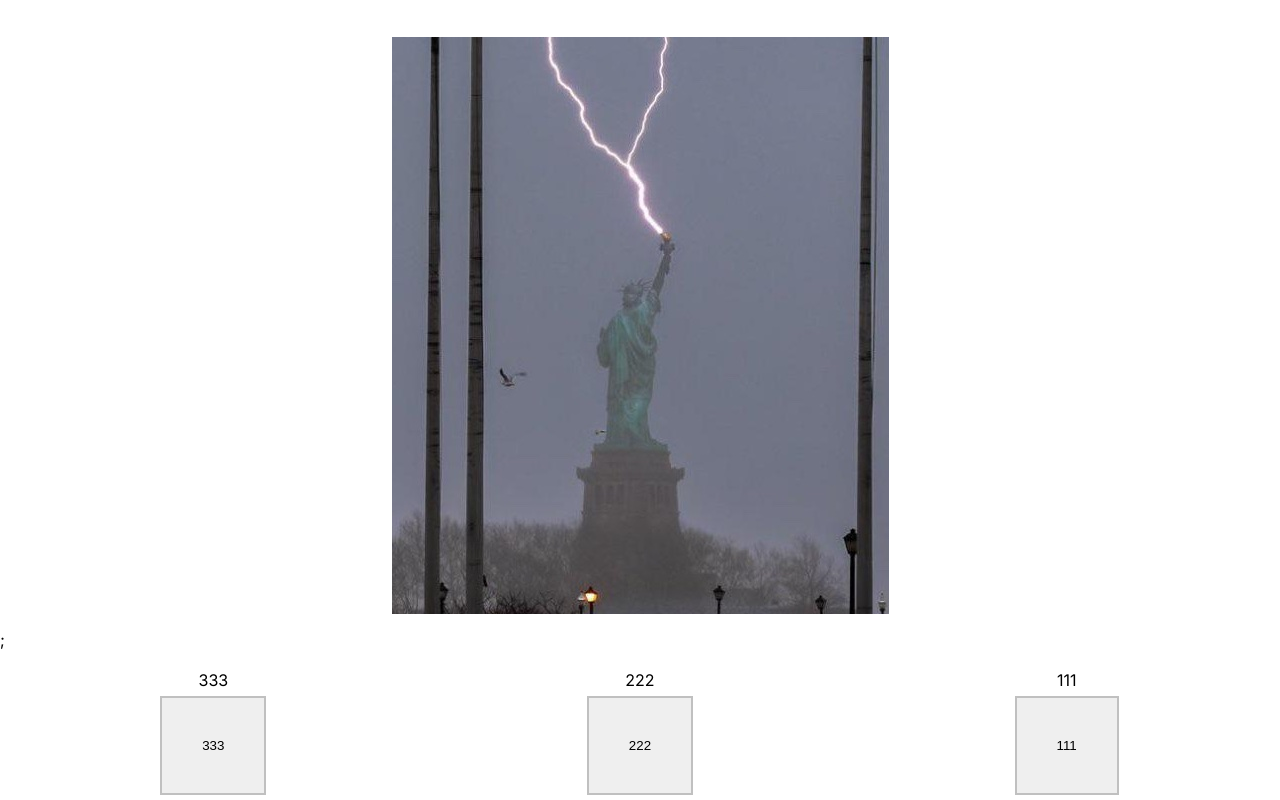
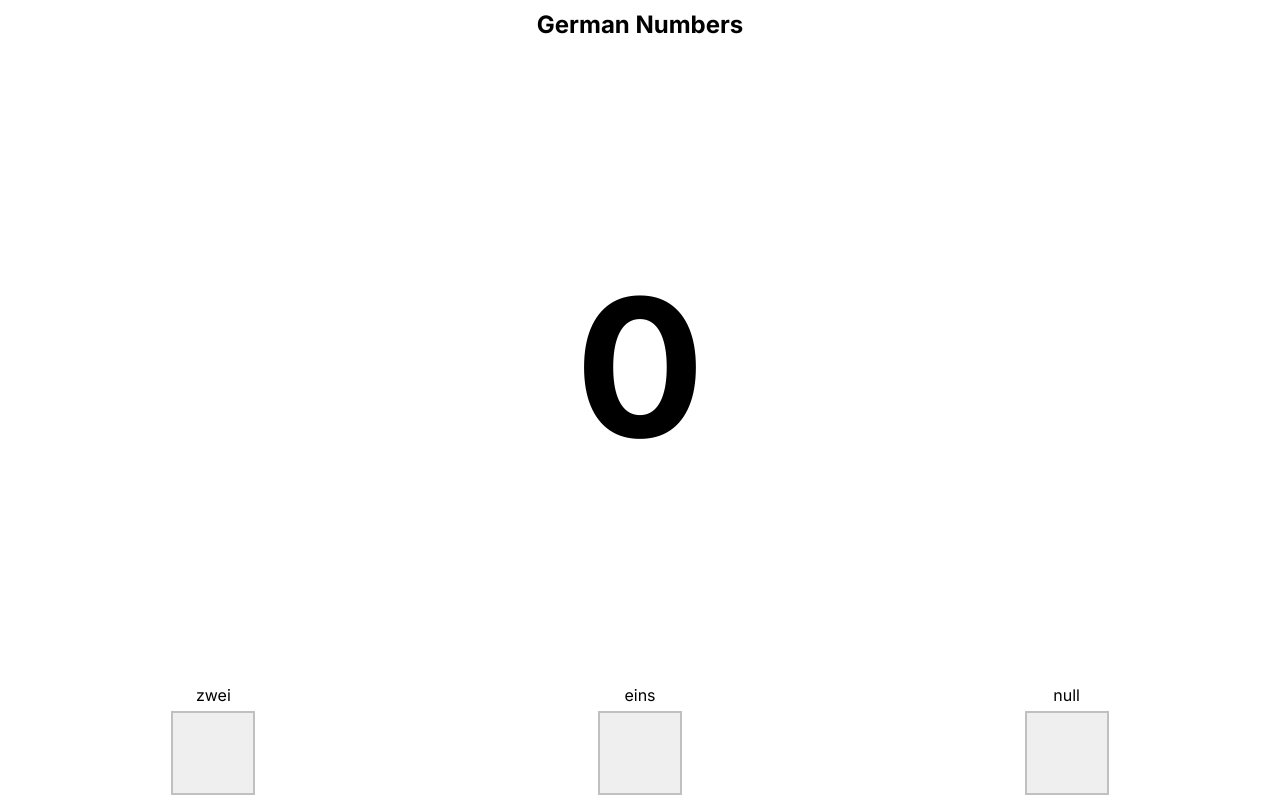
Before and after one commit to tripdragon/flashcardblastcard, a Next.js app: page / in a window 1280 px wide. Built offline with nearby package versions, Linux system fonts and the light colour scheme.

Commit message:
broken like 111

```diff
--- a/app/aaa/quizParts.js
+++ b/app/aaa/quizParts.js
@@ -1,6 +1,6 @@
 
 // need to fix this path
-import {shuffle} from '../utilites.js';
+import {shuffle, randomInt} from '../utilites.js';
 
 // export function Multichoice() {
 //   return (
@@ -28,23 +28,50 @@ export function Subject({record}) {
 }
 
 
+//
+// function buildChoices(count, possibles) {
+//   return(
+//     {{
+//       for (var i = 0; i < array.length; i++) {
+//         array[i]
+//       }
+//     }}
+//   )
+// }
+
 // single record
-export function Question({record, userPick}){
+export function Question({source, answer, name, record, userPick, possibles, choicesCount}){
 
   function handleClick(ev) {
     // console.log("click", ev.target.value);
     userPick({data:{value:ev.target.value, original:record}});
   }
 
-  let list = record.choices.slice().map(x =>
-    <div class="button-item">
+  // let list = record.choices.slice().map(x =>
+  //   <div key={x.id} className="button-item">
+  //     <span>{x}</span>
+  //     <button onClick={handleClick} value={x}>{x}</button>
+  //   </div>
+  // );
+
+
+  let yy = shuffle(possibles.slice()).slice(0,choicesCount);
+  if(yy.indexOf(answer) === -1){
+    yy[0] = answer;
+    yy = shuffle(yy);
+  }
+  console.log("yy", yy);
+
+  let index = -1;
+  let list = yy.map(x =>
+    <div key={index++} className="button-item">
       <span>{x}</span>
-      <button key={x.id} onClick={handleClick} value={x}>{x}</button>
+      <button onClick={handleClick} value={x}></button>
     </div>
   );
   list = shuffle(shuffle(list));
-
-  const answer = record.answer;
+  // debugger
+  // const answer = record.answer;
   //
   //
   // let questionItem = <Subject src={record.img}></Subject>;
@@ -54,9 +81,8 @@ export function Question({record, userPick}){
 
   return (
     <div className="question">
-      <Subject record={record}></Subject>;
-
-
+      <h2 className="title">{name}</h2>
+      <Subject record={record}></Subject>
       <div className="quizblock">
         {list}
       </div>
--- a/app/data1.js
+++ b/app/data1.js
@@ -4,3 +4,23 @@ export const data1 = [
 { id:2, name: "bbb", speed:"1", answer:"narfs", displayType:"image", img:"NFT_oranges_cash.png", choices:["www","nnn","yyy"]},
 { id:3, name: "ccc", speed:"1", answer:"sdfdfg", displayType:"image", img:"sdfgdfg.jpg", choices:["a11","v22","c88"]},
 ];
+
+
+export const germanNumbers = {
+  name: "German Numbers",
+  // possibles : ["null", "eins", "zwei", "drei", "vier", "fünf", "sechs", "sieben", "acht", "neun"],
+  possibles : ["null", "eins", "zwei", "drei"],
+  speed:"1",
+  items : [
+    { answer:"null", displayType:"text", word:"0", choices:[]},
+    { answer:"eins", displayType:"text", word:"1", choices:[]},
+    { answer:"zwei", displayType:"text", word:"2", choices:[]},
+    { answer:"drei", displayType:"text", word:"3", choices:[]},
+    // { answer:"vier", displayType:"text", word:"4", choices:[]},
+    // { answer:"fünf", displayType:"text", word:"5", choices:[]},
+    // { answer:"sechs", displayType:"text", word:"6", choices:[]},
+    // { answer:"sieben", displayType:"text", word:"7", choices:[]},
+    // { answer:"acht", displayType:"text", word:"8", choices:[]},
+    // { answer:"neun", displayType:"text", word:"9", choices:[]},
+  ]
+}
--- a/app/globals.css
+++ b/app/globals.css
@@ -48,6 +48,10 @@ display: flex;
   /* min-height: 100svh; */
 }
 
+.question .title{
+  padding: 10px;
+  text-align: center;
+}
 .question .main-image{
   padding: 1em;
 }
--- a/app/page.tsx
+++ b/app/page.tsx
@@ -3,9 +3,12 @@
 import Image from "next/image";
 
 import {Multichoice, Subject, Question} from './aaa/quizParts.js';
-import {data1 as database1} from './data1.js';
+// import {data1 as database1} from './data1.js';
+import {germanNumbers as database1} from './data1.js';
 
 import { useState } from 'react';
+
+import {shuffle, randomInt} from './utilites.js';
 
 export default function Home() {
 
@@ -17,6 +20,9 @@ export default function Home() {
   const [tally, setTally] = useState([]);
   // const tally = {};
 
+  let sortedItems = database1.items.slice();
+  console.log("sortedItems", sortedItems);
+  sortedItems = shuffle(sortedItems);
 
   // function handleUserPick(ev: Any) {
   function handleUserPick(ev) {
@@ -25,10 +31,10 @@ export default function Home() {
     // console.log("answer event", ev.data.value);
     const mDone = isDone;
     let yy = index+1;
-    if (yy < database1.length){
+    if (yy < database1.items.length){
       setIndex(index+1);
     }
-    else if(yy >= database1.length){
+    else if(yy >= database1.items.length){
       setIsDone(true);
     }
 
@@ -51,13 +57,16 @@ export default function Home() {
     // debugger
   }
 
+
+
   // <h2>{index}</h2>
   return (
     <div className="site">
     {/*
     <Question data={database1[index]} userPick={handleUserPick}></Question>
+    {!isDone && <Question possibles={possibles} choicesCount=4 name={germanNumbers.name} record={germanNumbers.items[index]} userPick={handleUserPick}></Question>}
     */}
-    {!isDone && <Question record={database1[index]} userPick={handleUserPick}></Question>}
+    {!isDone && <Question source={database1} answer={sortedItems[index].answer} possibles={database1.possibles} choicesCount="3" name={database1.name} record={sortedItems[index]} userPick={handleUserPick}></Question>}
     {isDone && <AnswersView record={tally}></AnswersView>}
     </div>
   );
@@ -71,8 +80,10 @@ export default function Home() {
 
 function AnswersView({record}) {
   // debugger
+  // let index = 0;
   return (
     <div className="answers-view">
+    <h2 className="title">Results</h2>
       {record.map(x =>
         <ul key={x.id} className="">
           <li>
--- a/app/utilites.js
+++ b/app/utilites.js
@@ -2,3 +2,13 @@
 export const shuffle = (yy) => {
     return yy.sort(() => Math.random() - 0.5);
 };
+
+
+export function randomInt(min, max) { // min and max included
+  return Math.floor(Math.random() * (max - min + 1) + min)
+}
+
+
+// for (var i = 0; i < 100; i++) {
+//   console.log(randomInt(0,2));
+// }
--- a/next.config.mjs
+++ b/next.config.mjs
@@ -15,7 +15,7 @@ const nextConfig = {
   output: "export",  // <=== enables static exports
   reactStrictMode: true,
   // comment out when debugging
-  basePath: "/flashcardblastcard",
+  // basePath: "/flashcardblastcard",
 };
 
 export default nextConfig;
```
Also changed, not shown: reactness/cardsoffast/README.md (deleted), 1 other file (tests, documents, lock files or other folders).
